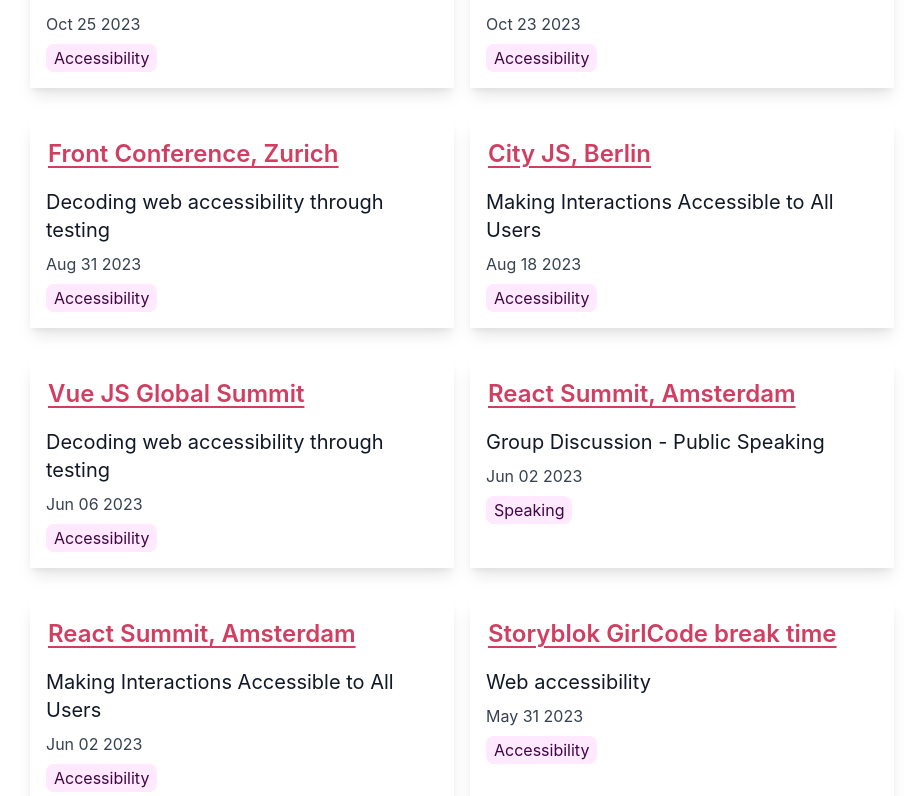
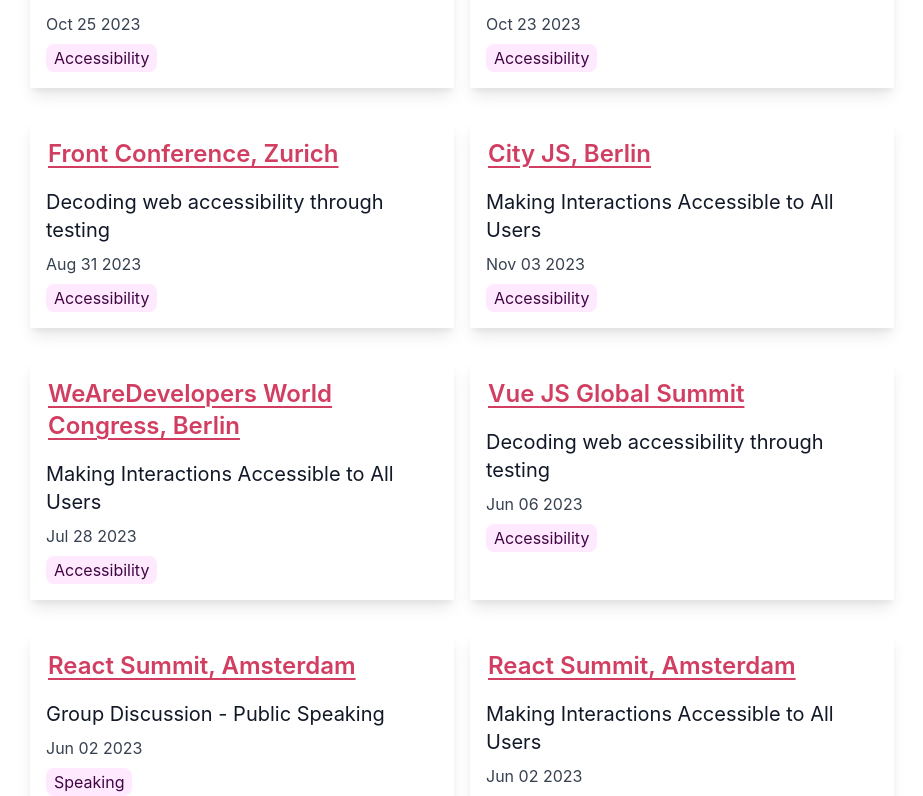
Before and after one commit to anuk79/anuradhakumari, a Next.js app: page /talks in a window 1280 px wide. Shown: the part 684-1480 px from the top of the page, without its empty margins (178-1101 px from the left). Built offline with nearby package versions, Linux system fonts and the light colour scheme.

Commit message:
Update talks.js

```diff
--- a/data/talks.js
+++ b/data/talks.js
@@ -43,10 +43,23 @@ const talks = [
     "topics": [
       "Accessibility",
     ],
-    "date": "2023-8-18",
+    "date": "2023-11-03",
     "eventDetails": {
       "url": "https://berlin.cityjsconf.org/",
       "name": "City JS, Berlin",
+      "video": null,
+      "resources": null
+    }
+  },
+    {
+    "topic": "Making Interactions Accessible to All Users",
+    "topics": [
+      "Accessibility",
+    ],
+    "date": "2023-07-28",
+    "eventDetails": {
+      "url": "https://www.wearedevelopers.com/world-congress/",
+      "name": "WeAreDevelopers World Congress, Berlin",
       "video": null,
       "resources": null
     }
```
